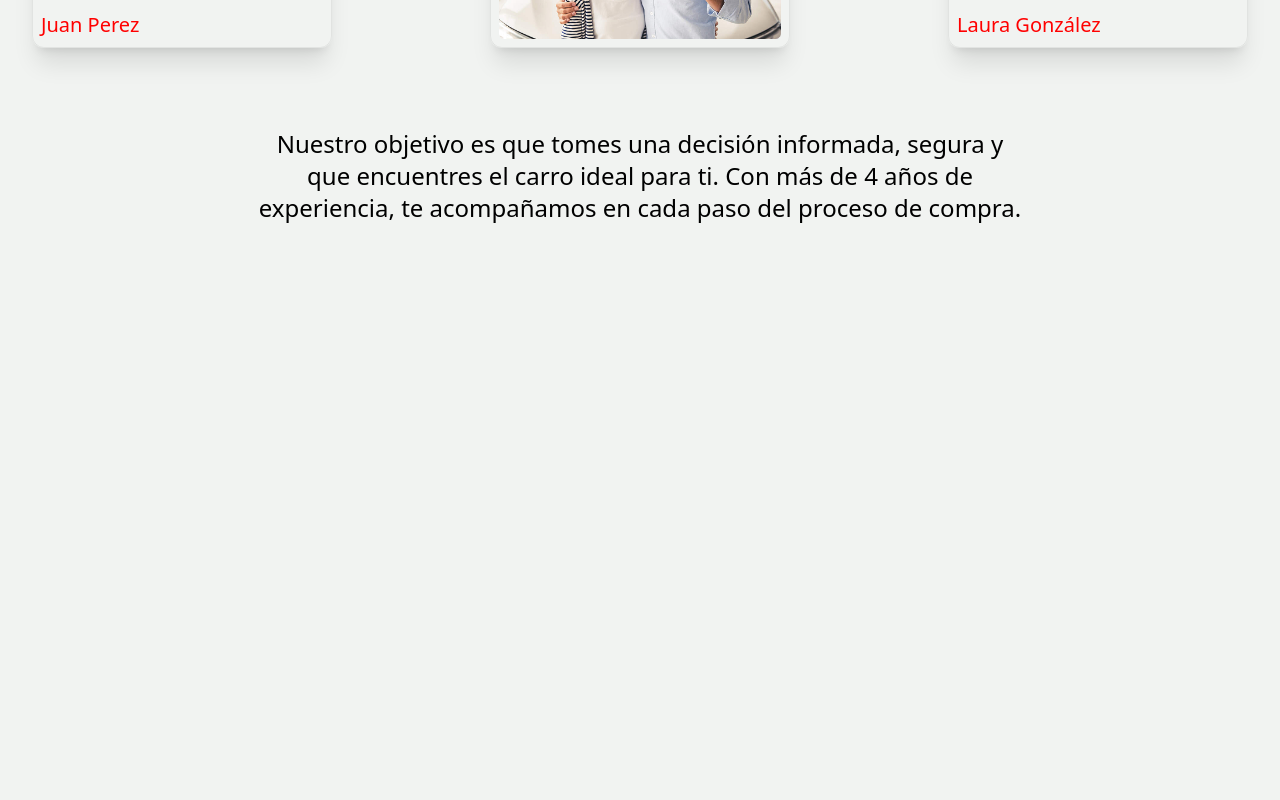
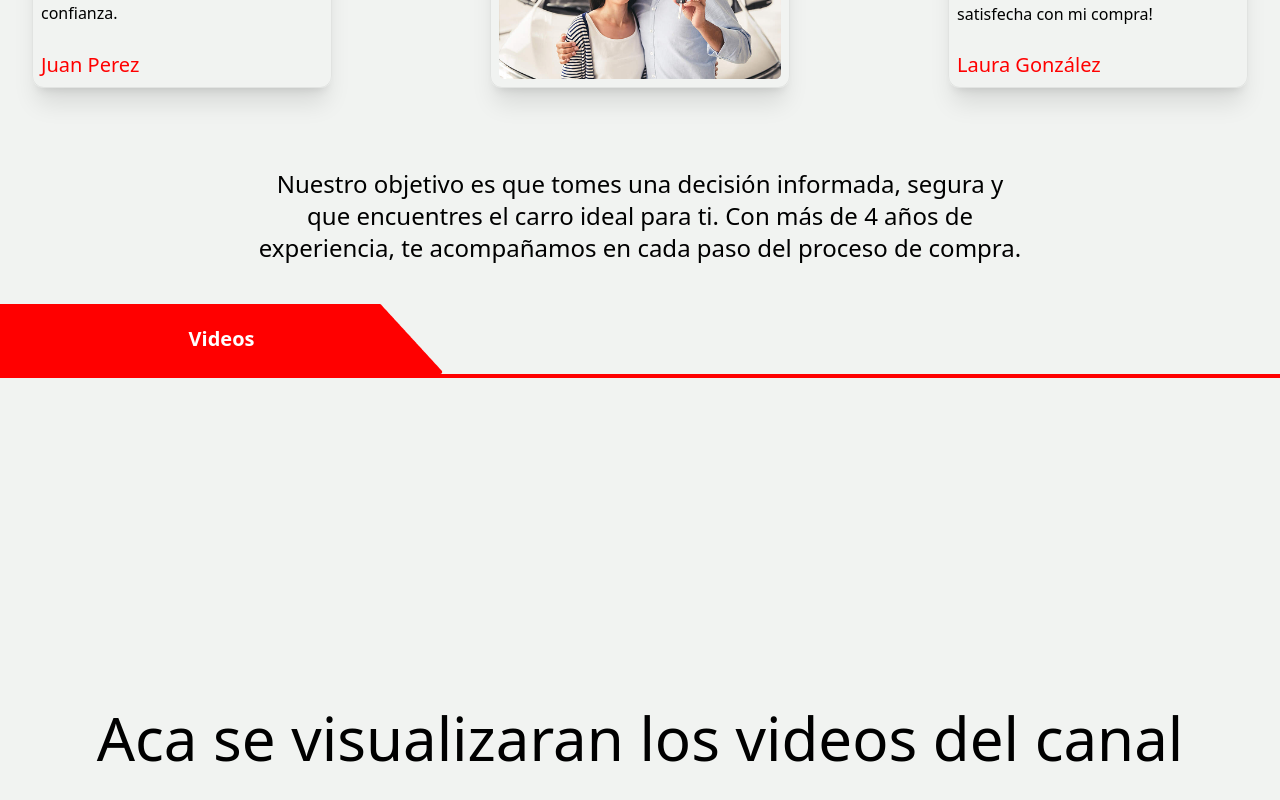
Before and after one commit to jako12287/autolatino, a React (Vite) app: page / in a window 1280 px wide. Shown: the part 3844-4644 px from the top of the page. Before the commit the page ends 4068 px from the top, so only its background shows below. Built offline with nearby package versions, Linux system fonts and the light colour scheme.

Commit message:
mockup videos from channel

```diff
--- a/src/views/home.jsx
+++ b/src/views/home.jsx
@@ -4,6 +4,7 @@ import BlogSection from "./sections/blog";
 import CommunityQuestions from "./sections/communityQuestions";
 import Contact from "./sections/contact";
 import Testimonial from "./sections/testimonials";
+import Video from "./sections/videos";
 
 const Home = () => {
   return (
@@ -18,6 +19,10 @@ const Home = () => {
         <TopLabel title="Testimonios" />
       </div>
       <Testimonial />
+      <div className="mt-10">
+        <TopLabel title="Videos" />
+      </div>
+      <Video/>
     </div>
   );
 };
--- a/src/views/sections/testimonials.jsx
+++ b/src/views/sections/testimonials.jsx
@@ -2,7 +2,7 @@ import CardTestimonial from "../../components/cardTestimonial";
 import { data } from "../../data/dataTestimonial";
 const Testimonial = () => {
   return (
-    <div className="flex flex-col gap-20">
+    <div className="flex flex-col gap-20 mt-10">
       <h3 className="font-medium md:text-2xl text-center">
         Muchos clientes satisfechos ya han encontrado el carro perfecto
         <br />
--- /dev/null
+++ b/src/views/sections/videos.jsx
@@ -0,0 +1,9 @@
+const Video = () => {
+  return (
+    <div className="h-[90vh] flex justify-center items-center text-6xl">
+      Aca se visualizaran los videos del canal
+    </div>
+  );
+};
+
+export default Video;
```
Also changed, not shown: 1 other file (tests, documents, lock files or other folders).
